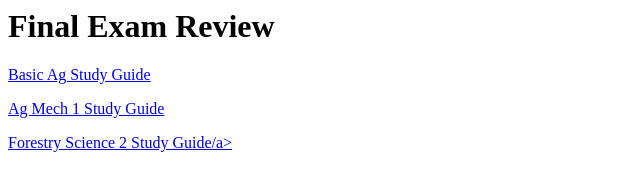
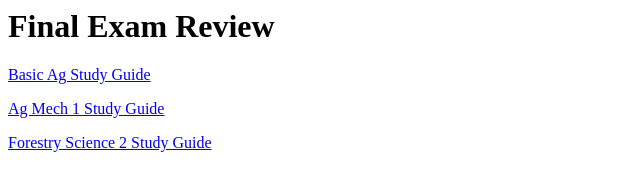
Before and after one commit to mratkinson333/treutlenffa, a plain HTML site: page index.html in a window 1280 px wide. Shown: the full height of the page, 0-640 px from the left. Drawn offline with Linux system fonts and the light colour scheme.

Commit message:
Update index.html

```diff
--- a/index.html
+++ b/index.html
@@ -2,4 +2,4 @@
 	<H1>Final Exam Review</H1>
 <p><a href="basic_ag_fall_2023_study_guide.htm">Basic Ag Study Guide</a>
 <p><a href="ag_mech_1_final_exam_study_guide_fy24.htm">Ag Mech 1 Study Guide</a>
-<p><a href="forestry_science_2_exam_study_guide_fy24.htm">Forestry Science 2 Study Guide/a>
+<p><a href="forestry_science_2_exam_study_guide_fy24.htm">Forestry Science 2 Study Guide</a>
```
